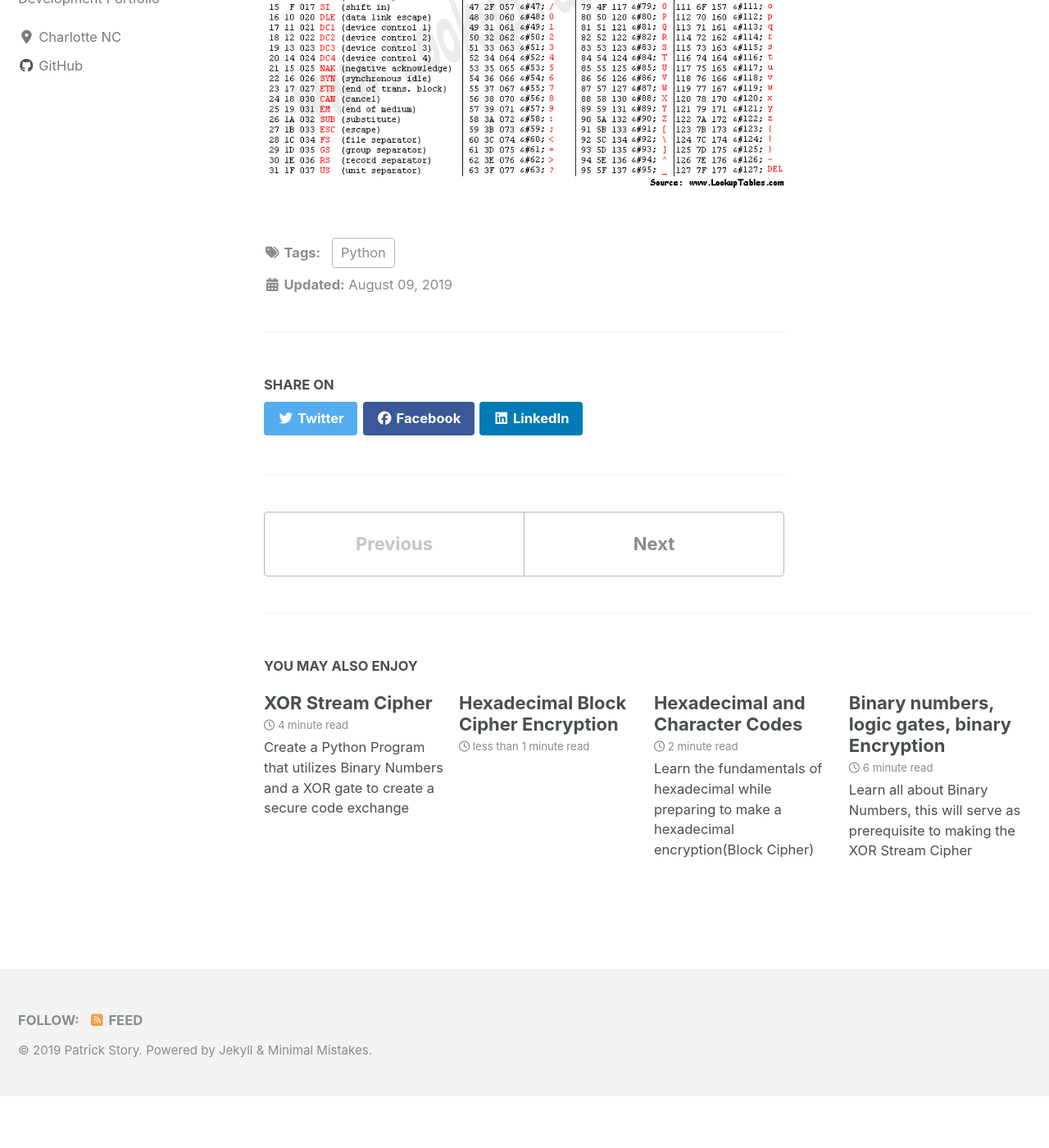
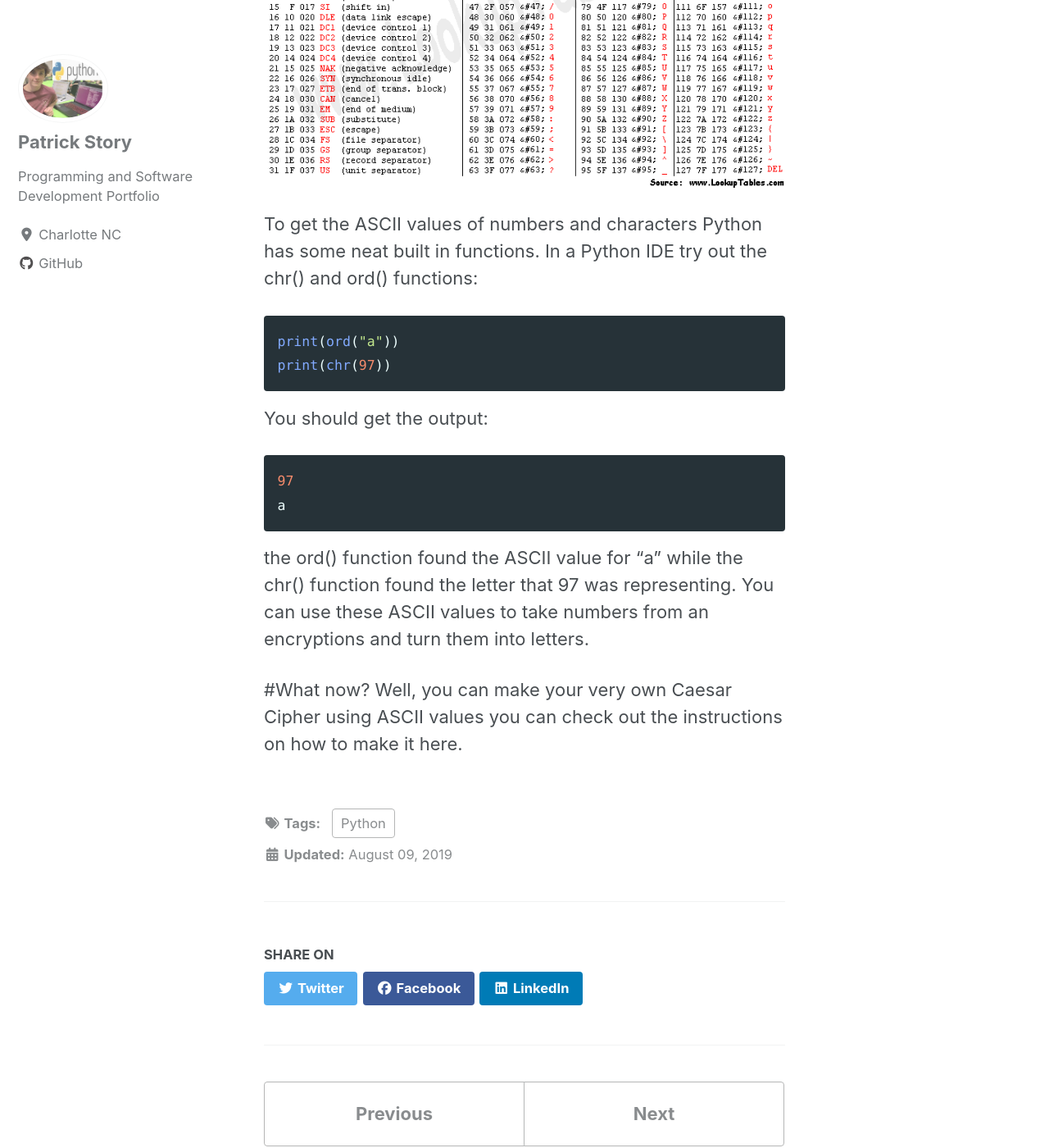
Before and after one commit to Patchyst/Patchyst.github.io, a Jekyll site: the page built from _posts/2019-08-9-indexASCII.md, in a window 1280 px wide and 1400 px high, scrolled down 2950 px. Shown: the whole window at 82% size. Built offline with Jekyll 4.4.1, drawn with Linux system fonts in a browser that asks for light colours; cached includes are drawn as plain includes; nearby versions of some CDN libraries; before the commit the page ends 4286 px from its top, so only the background shows below that; some of the changed text lies outside the part shown.

````diff
--- a/_posts/2019-08-9-indexASCII.md
+++ b/_posts/2019-08-9-indexASCII.md
@@ -48,3 +48,18 @@ What makes index values useful in encryption is you can use them to rearrange va
 ASCII or American Standard Code for Information Interchange, is an encoding standard for any text or character in electronics. ASCII codes are used in everything from telecommunications to websites. Since computers can't exactly understand letters all the ASCII values are numbers and represent a character. Chart of ASCII values:
 
 ![ASCII-Values](/images/ASCII.jpg){:class="img-responsive"}
+
+To get the ASCII values of numbers and characters Python has some neat built in functions. In a Python IDE try out the chr() and ord() functions:
+```python
+print(ord("a"))
+print(chr(97))
+```
+You should get the output:
+```python
+97
+a
+```
+the ord() function found the ASCII value for "a" while the chr() function found the letter that 97 was representing. You can use these ASCII values to take numbers from an encryptions and turn them into letters.
+
+#What now?
+Well, you can make your very own Caesar Cipher using ASCII values you can check out the instructions on how to make it here.
````
Also changed, not shown: _posts/2019-08-13-BlockCipher.md (+1 -1 lines), _posts/2019-08-13-XORstream.md (+1 -1 lines), _posts/2019-08-9-CaesarCipher.md (added, +8 -0 lines).
